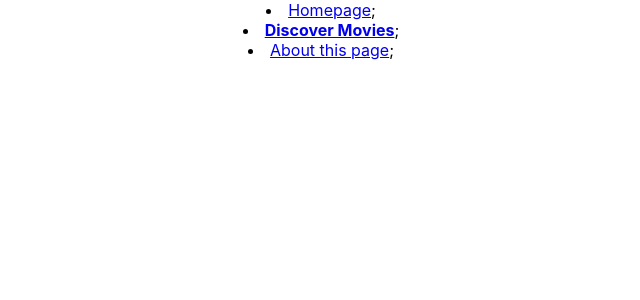
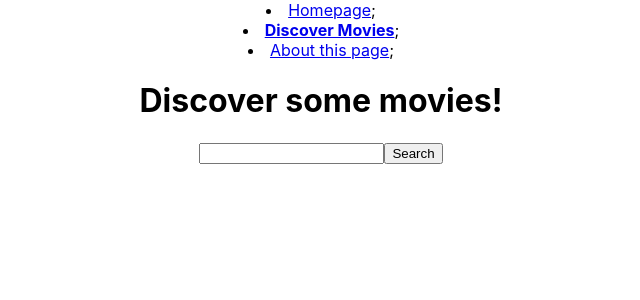
Before and after one commit to jurvantoledo/create-new-app, a React (Create React App) app: page /discover in a window 1280 px wide. Shown: the top 300 px of the page, without its empty margins (319-959 px from the left). Built offline with nearby package versions, Linux system fonts and the light colour scheme.

Commit message:
Added a file for discovering movies

```diff
--- a/package.json
+++ b/package.json
@@ -6,6 +6,7 @@
     "@testing-library/jest-dom": "^4.2.4",
     "@testing-library/react": "^9.5.0",
     "@testing-library/user-event": "^7.2.1",
+    "axios": "^0.20.0",
     "react": "^16.14.0",
     "react-dom": "^16.14.0",
     "react-router-dom": "^5.2.0",
--- a/src/App.js
+++ b/src/App.js
@@ -1,4 +1,5 @@
 // Peinemann.nl
+import axios from "axios";
 import { Switch, Route, NavLink } from "react-router-dom";
 import React from "react";
 import "./App.css";
--- a/src/pages/DiscoverMoviesPage.js
+++ b/src/pages/DiscoverMoviesPage.js
@@ -1,5 +1,32 @@
-import React from "react";
+import React, { useState } from "react";
+import axios from "axios";
 
-export default function DiscoverMoviesPage(props) {
-  return [props.DiscoverMoviesPage];
+export default function DiscoverMoviesPage() {
+  const [searchText, set_searchText] = useState("");
+
+  const search = async () => {
+    console.log("TODO search movies for:", searchText);
+    // Best practice: encode the string so that special characters
+    //  like '&' and '?' don't accidentally mess up the URL
+    const queryParam = encodeURIComponent(searchText);
+
+    const data = await axios.get(
+      `http://www.omdbapi.com/?i=tt3896198&apikey=a62d4167${queryParam}`
+    );
+
+    console.log("Succes", data);
+  };
+
+  return (
+    <div>
+      <h1>Discover some movies!</h1>
+      <p>
+        <input
+          value={searchText}
+          onChange={(e) => set_searchText(e.target.value)}
+        />
+        <button onClick={search}>Search</button>
+      </p>
+    </div>
+  );
 }
```
Also changed, not shown: 1 other file (tests, documents, lock files or other folders).
